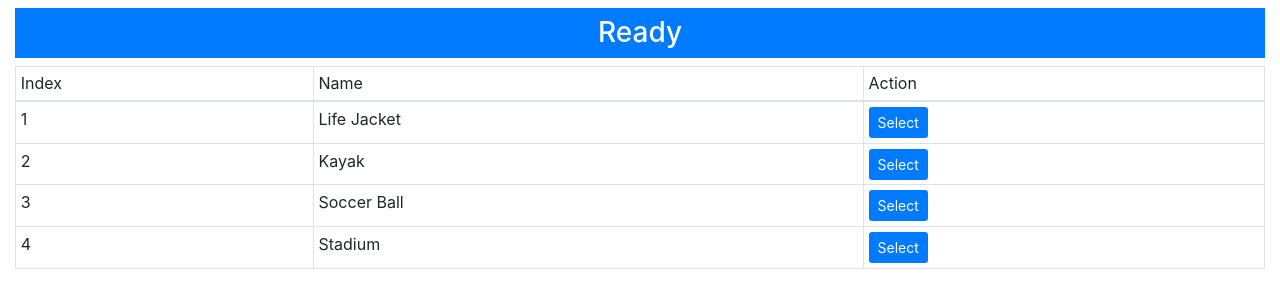
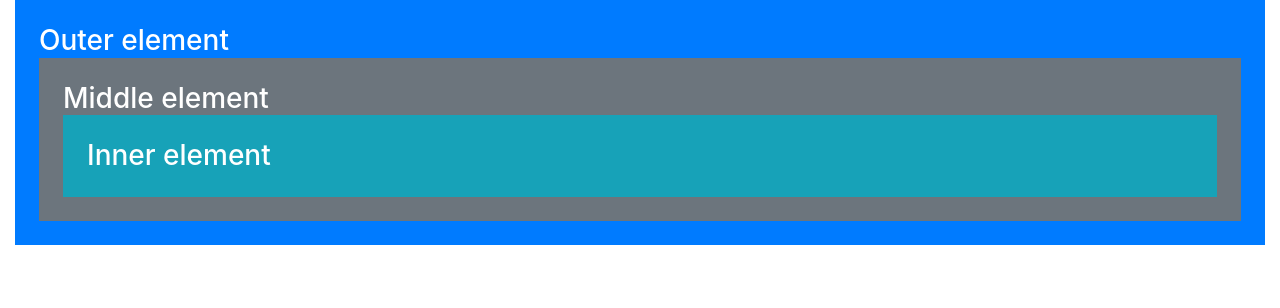
Before and after one commit to huzaifah/myvueproject, a Vue app in the folder templatesanddata/: page / in a window 1280 px wide. Shown: the top 308 px of the page. Built offline with nearby package versions, Linux system fonts and the light colour scheme.

Commit message:
Added event propagation

```diff
--- /dev/null
+++ b/templatesanddata/src/components/EventProp.vue
@@ -0,0 +1,24 @@
+<template>
+    <div class="container-fluid">
+        <div id="outer-element" class="bg-primary p-4 text-white h3" v-on:click="handleClick">
+            Outer element
+            <div id="middle-element" class="bg-secondary p-4" v-on:click="handleClick">
+                Middle element
+                <div id="inner-element" class="bg-info p-4" v-on:click="handleClick">
+                Inner element
+                </div>
+            </div>
+        </div>
+    </div>
+</template>
+
+<script>
+    export default {
+        name: "MyComponent",
+        methods: {
+            handleClick($event) {
+                console.log(`handleClick target: ${$event.target.id}` + ` currentTarget: ${$event.currentTarget.id}`);
+            }
+        }
+    }
+</script>
--- a/templatesanddata/src/main.js
+++ b/templatesanddata/src/main.js
@@ -2,11 +2,12 @@
 // import App from './App.vue'
 // import Product from './components/Product.vue'
 //import PagedProduct from './components/PagedProduct.vue'
-import EventPage from './components/EventPage.vue'
+//import EventPage from './components/EventPage.vue'
+import Page from './components/EventProp.vue';
 import "bootstrap/dist/css/bootstrap.min.css";
 
 Vue.config.productionTip = false
 
 new Vue({
-  render: h => h(EventPage),
+  render: h => h(Page),
 }).$mount('#app')
```
